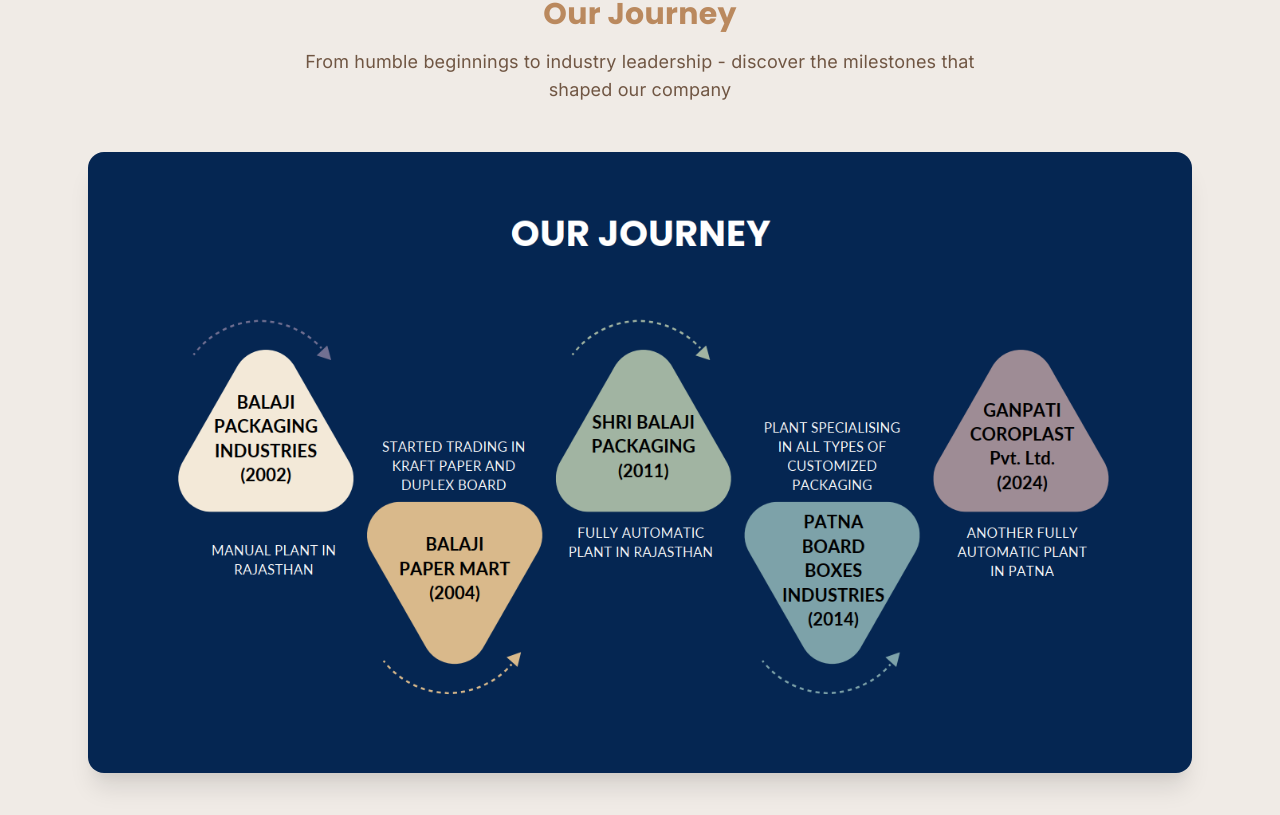
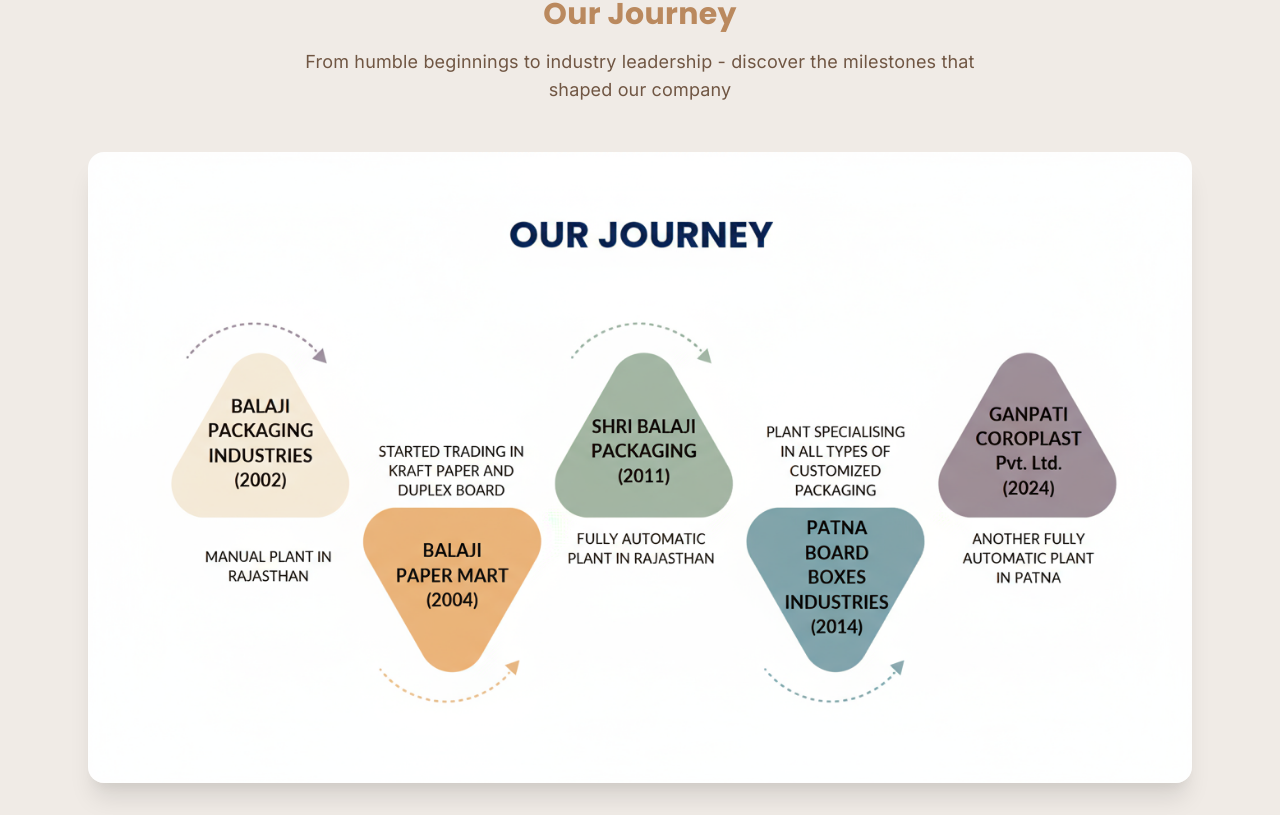
Before and after one commit to Balaji-Group/the-balaji-group, a React (Vite) app: page /#/about in a window 1280 px wide. Shown: the part 1025-1840 px from the top of the page. Built offline with nearby package versions, Linux system fonts and the light colour scheme.

Commit message:
Blend "Our Journey" image background

```diff
--- a/src/components/About.tsx
+++ b/src/components/About.tsx
@@ -89,7 +89,7 @@ const About = () => {
           </div>
           <div className="w-full max-w-7xl mx-auto">
             <img
-              src={withBase('/lovable-uploads/our-journey.png')}
+              src={withBase('/lovable-uploads/our-journey-blended.png')}
               alt="Our Journey - Timeline of Balaji Group companies from 2002 to 2024"
               className="w-full h-auto object-contain rounded-2xl shadow-large"
             />
```
Also changed, not shown: public/lovable-uploads/our-journey-blended.png (added).
